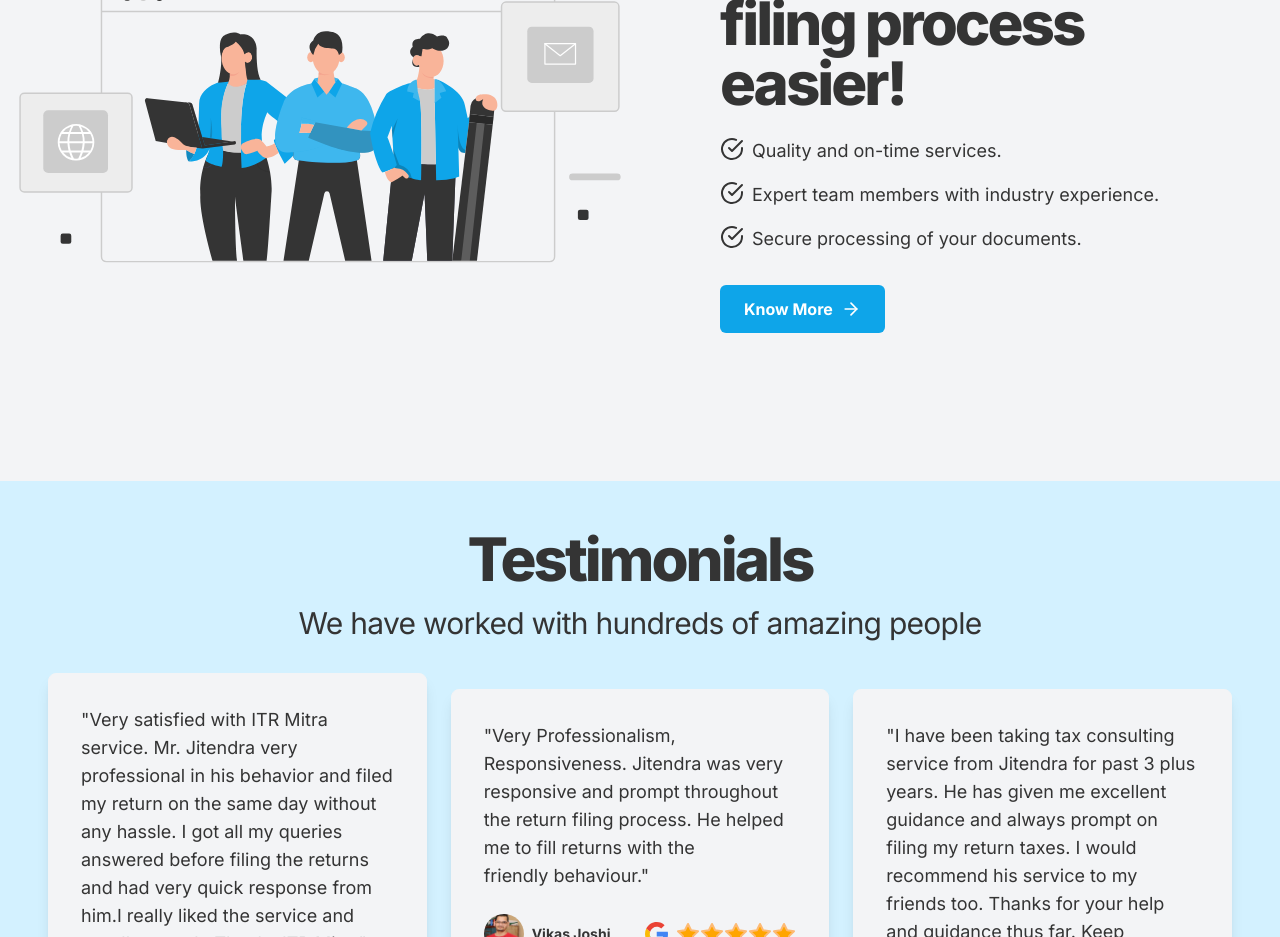
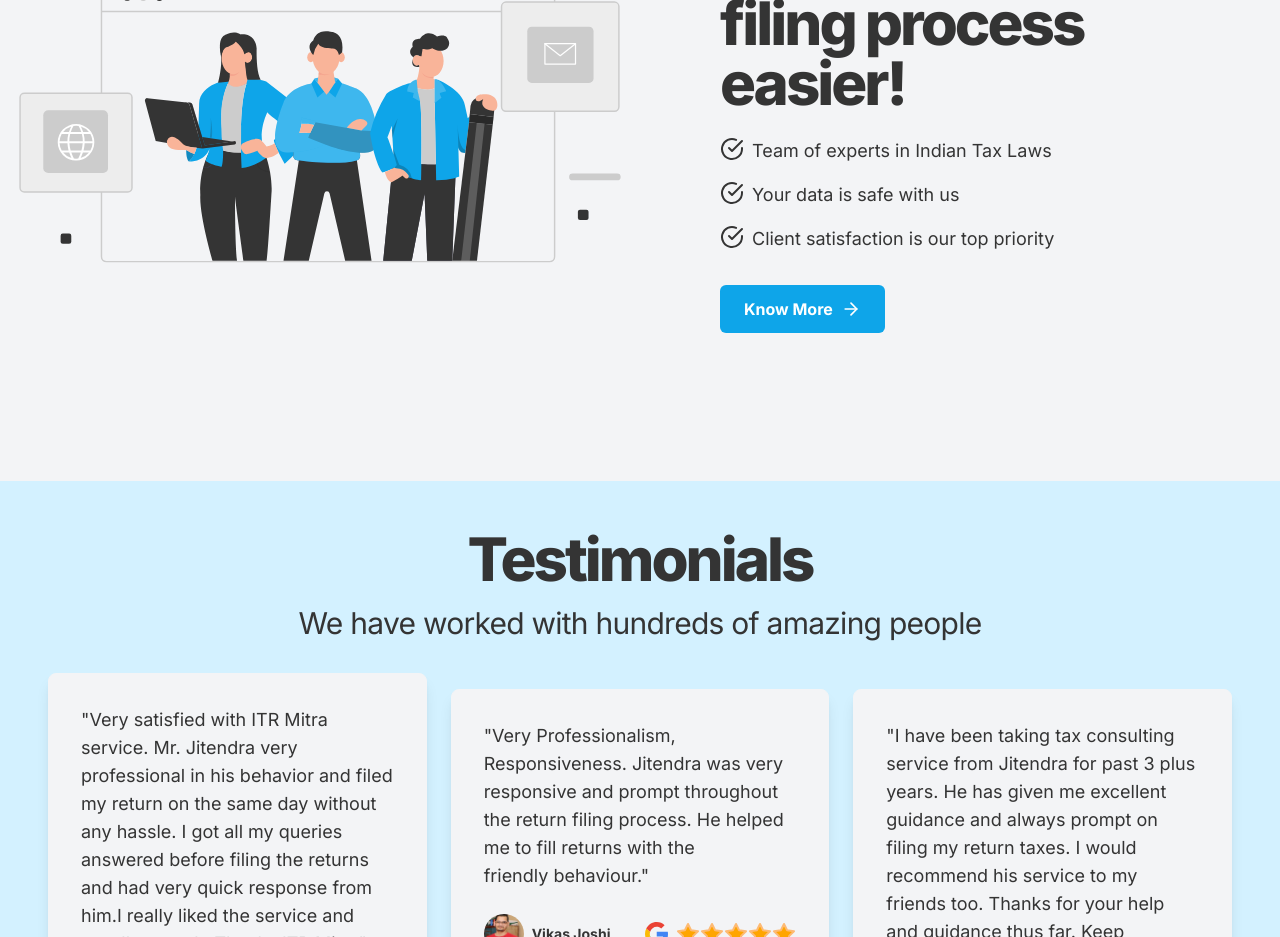
Before and after one commit to itrmitra/itrmitra, a Next.js app: page / in a window 1280 px wide. Shown: the part 2000-2937 px from the top of the page. Built offline with nearby package versions, Linux system fonts and the light colour scheme.

Commit message:
change three points on about us section

```diff
--- a/src/components/info-sections/aboutus-section.tsx
+++ b/src/components/info-sections/aboutus-section.tsx
@@ -17,15 +17,15 @@ export default function AboutUsSection() {
                     <ul className="mb-8 space-y-4 text-sm md:text-base lg:text-lg">
                         <li className="flex items-start gap-2">
                             <CheckCircle size={24} />
-                            Quality and on-time services.
+                            Team of experts in Indian Tax Laws
                         </li>
                         <li className="flex items-start gap-2">
                             <CheckCircle size={24} />
-                            Expert team members with industry experience.
+                            Your data is safe with us
                         </li>
                         <li className="flex items-start gap-2">
                             <CheckCircle size={24} />
-                            Secure processing of your documents.
+                            Client satisfaction is our top priority
                         </li>
                     </ul>
                     <button className={cn(buttonVariants(), "gap-2")}>
```
